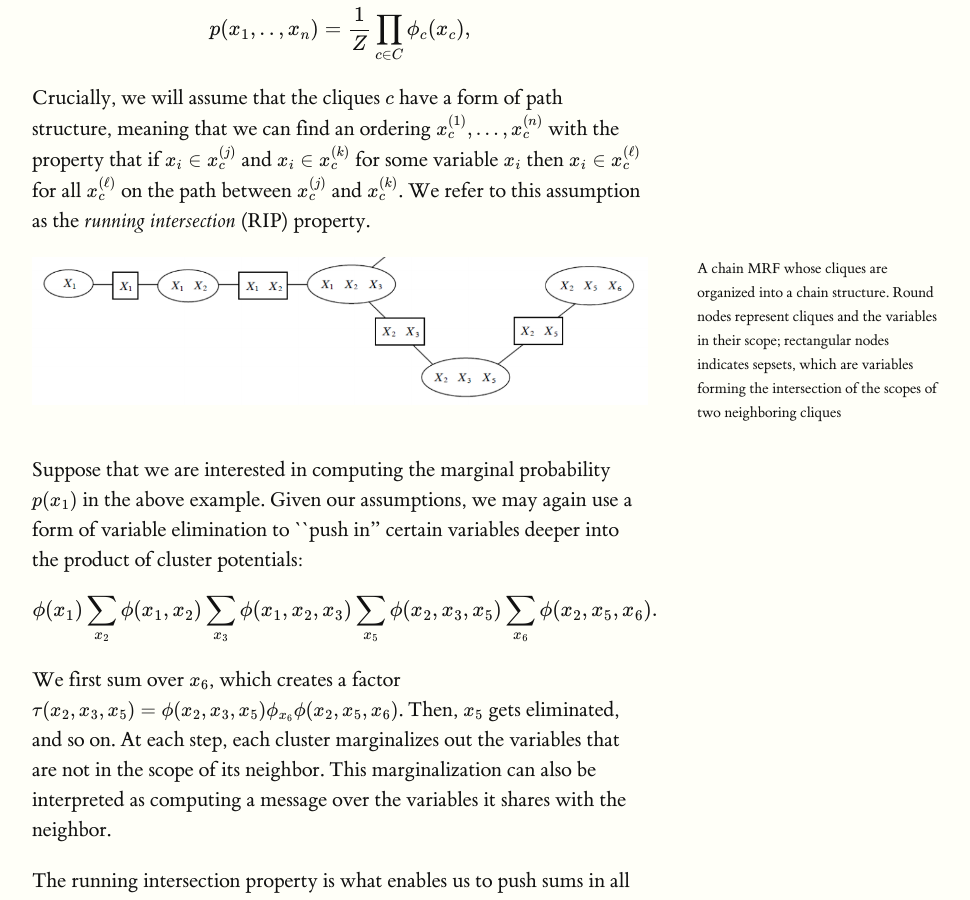
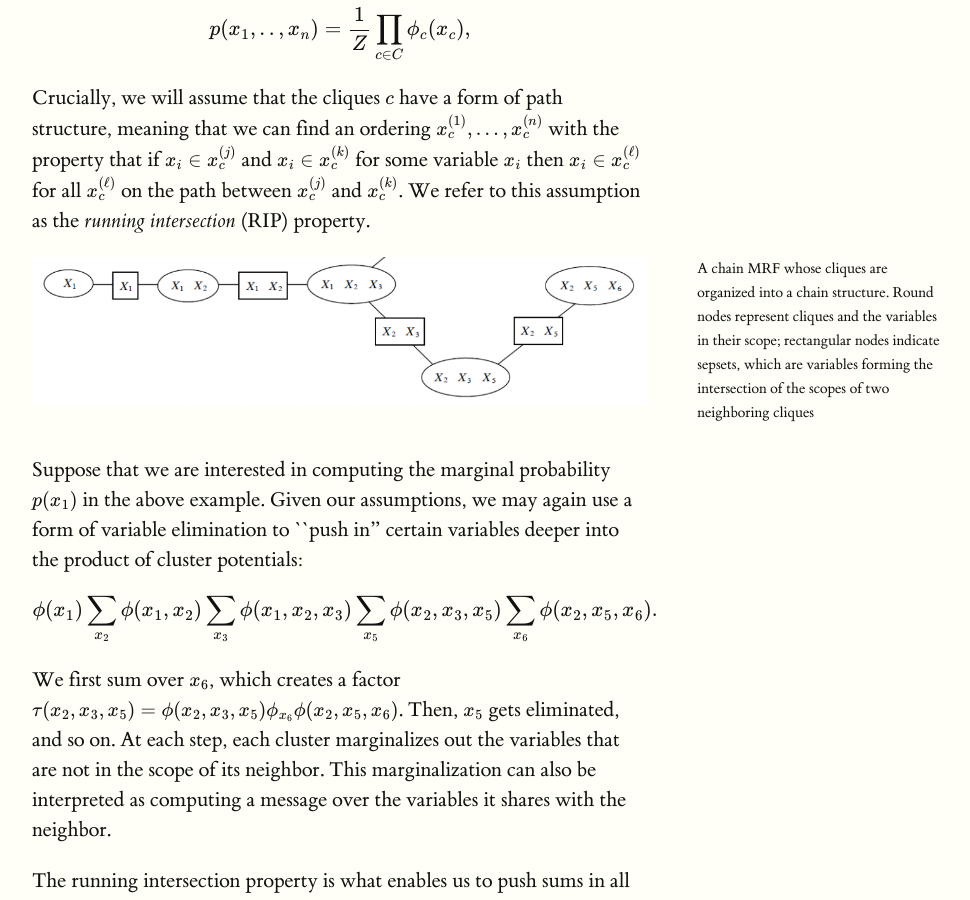
Before and after one commit to ermongroup/cs228-notes, a Jekyll site: the page built from inference/jt/index.md, in a window 1280 px wide and 900 px high, scrolled down 4780 px. Shown: the whole window, without its empty margins (128-1098 px from the left). Built offline with Jekyll 4.4.1, drawn with Linux system fonts in a browser that asks for light colours; formulas are drawn with MathJax 3.

Commit message:
Fixing another typo

```diff
--- a/inference/jt/index.md
+++ b/inference/jt/index.md
@@ -96,7 +96,7 @@ p(x_1,..,x_n) = \frac{1}{Z} \prod_{c \in C} \phi_c(x_c),
 {% endmath %}
 
 Crucially, we will assume that the cliques $$c$$ have a form of path structure, meaning that we can find an ordering $$x_c^{(1)}, ..., x_c^{(n)}$$ with the property that if $$x_i \in x_c^{(j)}$$ and $$x_i \in x_c^{(k)}$$ for some variable $$x_i$$ then $$x_i \in x_c^{(\ell)}$$ for all $$x_c^{(\ell)}$$ on the path between $$x_c^{(j)}$$ and $$x_c^{(k)}$$. We refer to this assumption as the *running intersection* (RIP) property.
-{% maincolumn 'assets/img/junctionpath.png' 'A chain MRF whose cliques are organized into a chain structure. Round nodes represent cliques and the variables in their scope; rectangular nodes indicates sepsets, which are variables forming the intersection of the scopes of two neighboring cliques'%}
+{% maincolumn 'assets/img/junctionpath.png' 'A chain MRF whose cliques are organized into a chain structure. Round nodes represent cliques and the variables in their scope; rectangular nodes indicate sepsets, which are variables forming the intersection of the scopes of two neighboring cliques'%}
 
 Suppose that we are interested in computing the marginal probability $$p(x_1)$$ in the above example. Given our assumptions, we may again use a form of variable elimination to
 ``push in" certain variables deeper into the product of cluster potentials:
```
